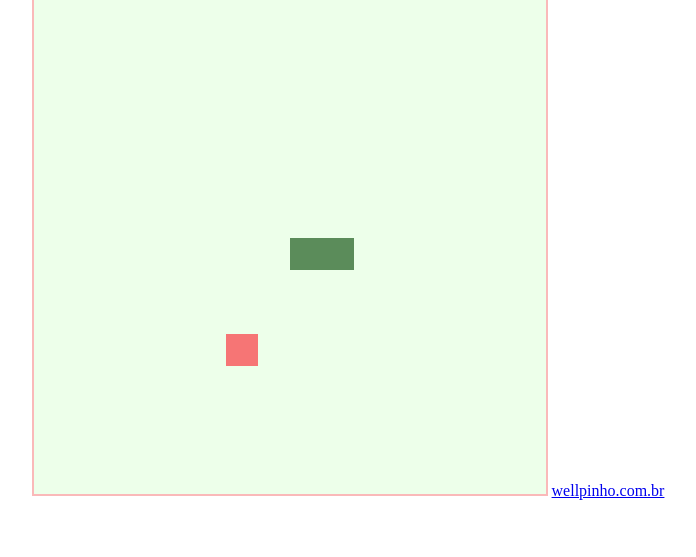
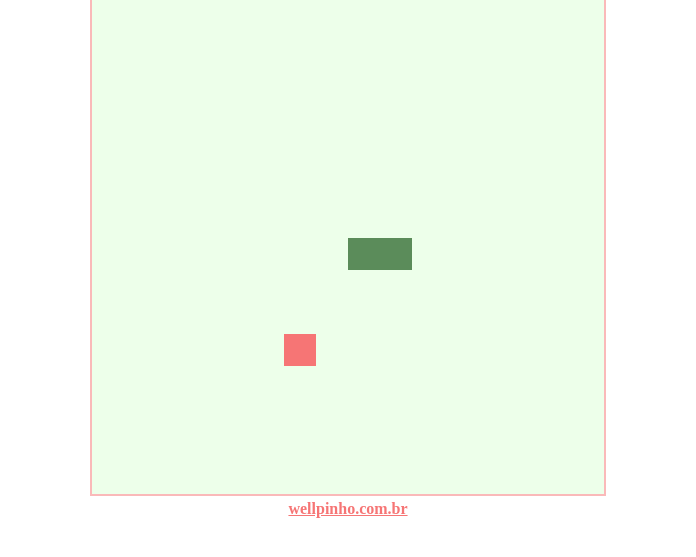
Before and after one commit to wellpinho/snake-game, a plain HTML site: page index.html in a window 1280 px wide. Shown: the part 97-654 px from the top of the page, without its empty margins (292-988 px from the left). Drawn offline with Linux system fonts and the light colour scheme.

Commit message:
adicionado estilo ao game

```diff
--- a/index.html
+++ b/index.html
@@ -9,9 +9,14 @@
 </head>
 <body>
 
-  <h1>Jogo da Cobrinha</h1>
-  <canvas id="snake" width="512" height="512"></canvas>
-  <a href="https://wellpinho.com.br" target="_blank">wellpinho.com.br</a>
+  <div class="container">
+    <h1>Jogo da Cobrinha</h1>
+    <canvas id="snake" width="512" height="512"></canvas>
+  </div>
+
+  <footer>
+    <a href="https://wellpinho.com.br" target="_blank">wellpinho.com.br</a>
+  </footer>
 
   <script src="./script.js"></script>
 </body>
--- a/script.js
+++ b/script.js
@@ -43,10 +43,18 @@ function update(event) {
 
 
 function iniciarJogo() {
+
   if(snake[0].x > 15 * box && direction == 'right') snake[0].x = 0;
   if(snake[0].x < 0 && direction == 'left') snake[0].x = 16 * box;
   if(snake[0].y > 15 * box && direction == 'down') snake[0].y = 0;
   if(snake[0].y < 0 && direction == 'up') snake[0].y = 16 * box;
+
+  for(i = 1; i < snake.length; i++) {
+    if(snake[0].x == snake[i].x && snake[0].y == snake[i].y) {
+      clearInterval(jogo);
+      alert('GAME OVER :(');
+    }
+  }
 
   criarBG();
   criarCobrinha();
--- a/style.css
+++ b/style.css
@@ -12,3 +12,8 @@ h1 {
   font-weight: bold;
   color: #f67575;
 }
+
+a {
+  color: #f67575;
+  font-weight: bold;
+}
```
